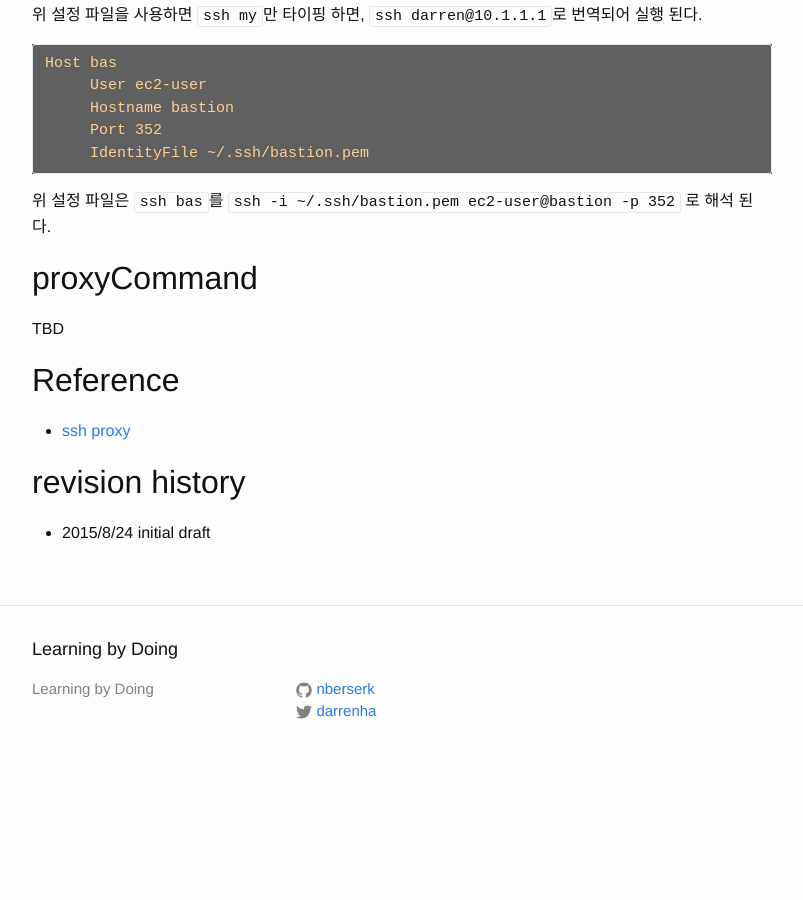
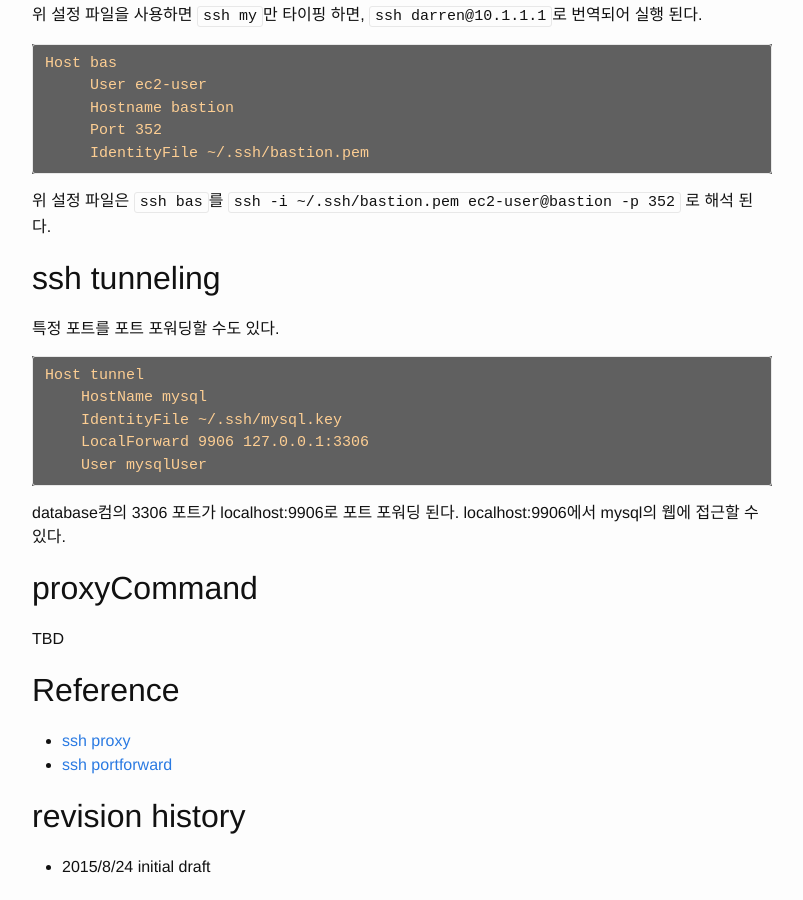
Before and after one commit to nberserk/nberserk.github.io.backup, a Jekyll site: the page built from _posts/2015-08-24-ssh-config.md, in a window 1280 px wide and 900 px high, scrolled down 605 px. Shown: the whole window, without its empty margins (238-1041 px from the left). Built offline with Jekyll 4.4.1, drawn with Linux system fonts in a browser that asks for light colours; Markdown is read by kramdown in place of the engine named in the settings; comment, search, counter and statistics services are not loaded; before the commit the page ends 1388 px from its top, so only the background shows below that.

Commit message:
tunneling

````diff
--- a/_posts/2015-08-24-ssh-config.md
+++ b/_posts/2015-08-24-ssh-config.md
@@ -33,6 +33,18 @@ Host bas
 
 위 설정 파일은 `ssh bas`를 `ssh -i ~/.ssh/bastion.pem ec2-user@bastion -p 352` 로 해석 된다.
 
+## ssh tunneling
+특정 포트를 포트 포워딩할 수도 있다.
+
+```
+Host tunnel
+    HostName mysql
+    IdentityFile ~/.ssh/mysql.key
+    LocalForward 9906 127.0.0.1:3306
+    User mysqlUser
+```
+
+database컴의 3306 포트가 localhost:9906로 포트 포워딩 된다. localhost:9906에서 mysql의 웹에 접근할 수 있다.
 
 ## proxyCommand
 TBD
@@ -40,6 +52,7 @@ TBD
 
 ## Reference
 - [ssh proxy](http://backdrift.org/transparent-proxy-with-ssh)
+- [ssh portforward](http://nerderati.com/2011/03/17/simplify-your-life-with-an-ssh-config-file/)
 
 
 ## revision history
````
